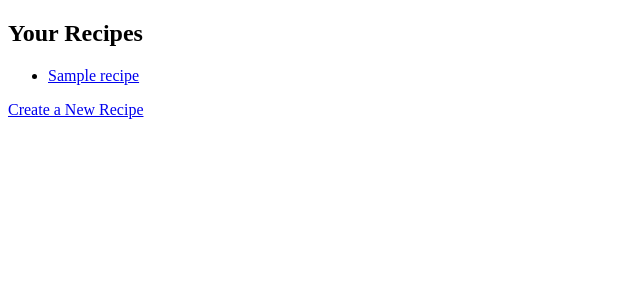
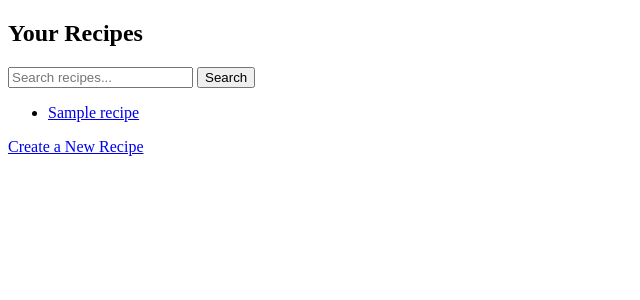
Before and after one commit to Salewitcher/recipe_blog_django, a Django app: template recipes/templates/recipes/recipe_list.html in a window 1280 px wide. Shown: the part 98-398 px from the top of the page, without its empty margins (0-640 px from the left). Run offline with Django 5.2, Linux system fonts and the light colour scheme; the template is opened without the code that fills it: values that come from a table or form of the project are taken from there, others are empty; tables that the repository leaves empty hold one stand-in row (values such as "Sample post").

Commit message:
Update the recipe list template to include a search bar in

```diff
--- a/recipes/templates/recipes/recipe_detail.html
+++ b/recipes/templates/recipes/recipe_detail.html
@@ -7,7 +7,7 @@
 <p><strong>Instructions:</strong></p>
 <p>{{ recipe.instructions }}</p>
 <a href="{% url 'edit_recipe' recipe.id %}">Edit</a>
-<form action="{% url 'delete_recipe' recipe.id %}" method="post" style="display:inline;">
+<form id="deleteForm" action="{% url 'delete_recipe' recipe.id %}" method="post" style="display:inline;">
     {% csrf_token %}
     <button type="submit">Delete</button>
 </form>
--- a/recipes/templates/recipes/recipe_list.html
+++ b/recipes/templates/recipes/recipe_list.html
@@ -2,9 +2,15 @@
 
 {% block content %}
 <h2>Your Recipes</h2>
+<form method="GET" action="{% url 'recipe_list' %}">
+    <input type="text" name="q" placeholder="Search recipes..." value="{{ request.GET.q }}">
+    <button type="submit">Search</button>
+</form>
 <ul>
     {% for recipe in recipes %}
         <li><a href="{% url 'recipe_detail' recipe.id %}">{{ recipe.title }}</a></li>
+    {% empty %}
+        <li>No recipes found.</li>
     {% endfor %}
 </ul>
 <a href="{% url 'create_recipe' %}">Create a New Recipe</a>
```
